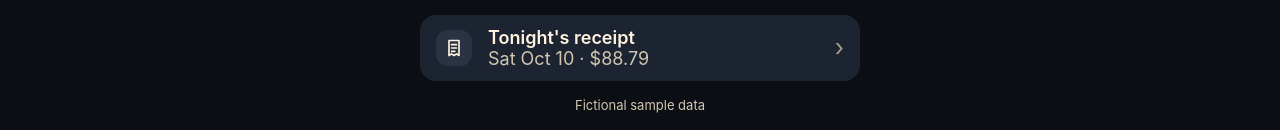
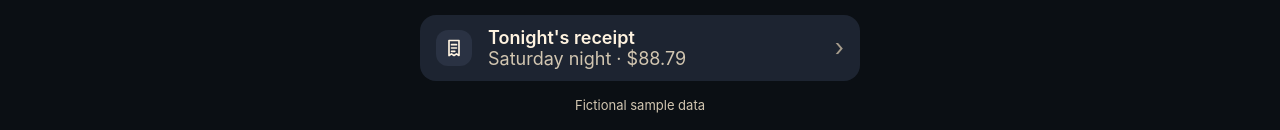
Before and after one commit to ThumbsDobry-Sequel/ridenite-demo, a React (Vite) app: page / in a window 1280 px wide. Shown: the part 403-533 px from the top of the page. Built offline with nearby package versions, Linux system fonts and the light colour scheme.

Commit message:
Guest home receipt card: 'Saturday night · $88.79' (no calendar date in the demo flow)

```diff
--- a/src/screens/home.tsx
+++ b/src/screens/home.tsx
@@ -1,5 +1,5 @@
 import { areaLabel } from '../lib/tab';
-import { nightShort, receiptTitle } from '../lib/night';
+import { nightName, receiptTitle } from '../lib/night';
 import { bookedLine, isAccepted } from '../components/RideStatus';
 import { useState } from 'react';
 import { T, venue } from '../venue.config';
@@ -87,7 +87,7 @@ export function Home() {
           <p className="section-title">More</p>
           <MoreRow icon="pin" title="Somewhere else" sub="Type an address" testId="somewhere-else" onClick={() => navigate('/g/p2')} />
           {ride && stage && <MoreRow icon="car" title="Last ride" sub={`${STAGE_LABEL[stage]}, to ${areaLabel(ride.dest)}`} testId="last-ride-card" onClick={() => navigate(STAGE_ROUTE[stage])} />}
-          <MoreRow icon="receipt" title={receiptTitle(s.tabOpenedAt, Date.now())} sub={`${nightShort(s.tabOpenedAt)} · ${fmt(m.totalCents)}`} testId="receipt-card" onClick={() => navigate('/g/inbox')} />
+          <MoreRow icon="receipt" title={receiptTitle(s.tabOpenedAt, Date.now())} sub={`${nightName(s.tabOpenedAt)} · ${fmt(m.totalCents)}`} testId="receipt-card" onClick={() => navigate('/g/inbox')} />
           <p className="fict">Fictional sample data</p>
           <p className="fict">No real cars or charges.</p>
           <div className="sticky-actions sticky-actions--hero" data-testid="hero-dock">
@@ -103,7 +103,7 @@ export function Home() {
           <p className="callout muted">Scan the QR code on your table to link your {T.bill}.</p>
           <MoreRow icon="grid" title="Scan table QR" sub={`Links this phone to your ${T.bill}`} testId="scan-qr" onClick={() => setScan(true)} />
           <div className="card card--quiet" data-testid="not-linked"><p className="foot">Booked from a table QR? Open it in Safari to see your ride.</p></div>
-          <MoreRow icon="receipt" title={receiptTitle(s.tabOpenedAt, Date.now())} sub={`${nightShort(s.tabOpenedAt)} · ${fmt(m.totalCents)}`} testId="receipt-card" onClick={() => navigate('/g/inbox')} />
+          <MoreRow icon="receipt" title={receiptTitle(s.tabOpenedAt, Date.now())} sub={`${nightName(s.tabOpenedAt)} · ${fmt(m.totalCents)}`} testId="receipt-card" onClick={() => navigate('/g/inbox')} />
           <p className="fict">Fictional sample data</p>
           <p className="fict">No real cars or charges.</p>
           <div className="sticky-actions sticky-actions--hero" data-testid="hero-dock">
```
Also changed, not shown: tests/golden/copy-snapshot.json (+1 -1 lines), 1 other file (tests, documents, lock files or other folders).
